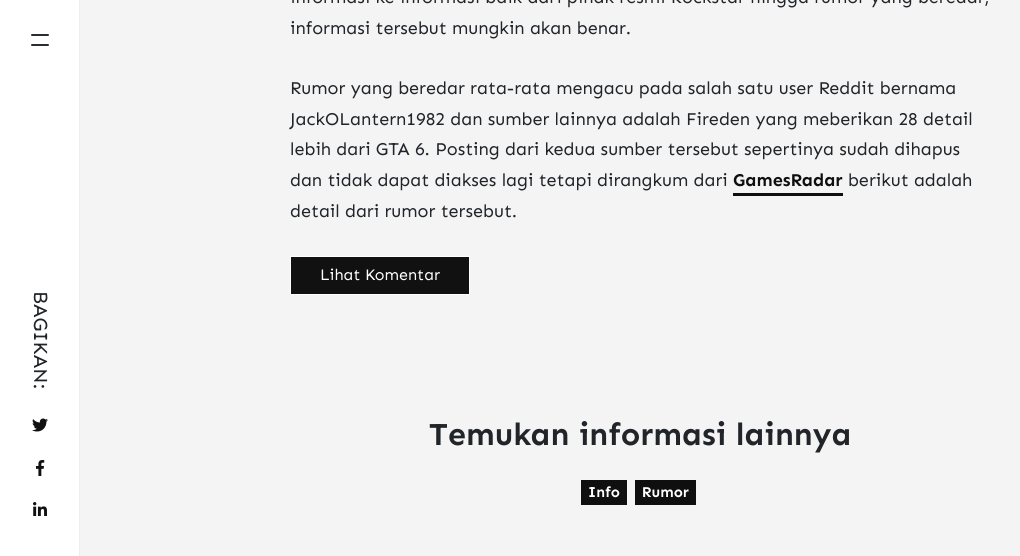
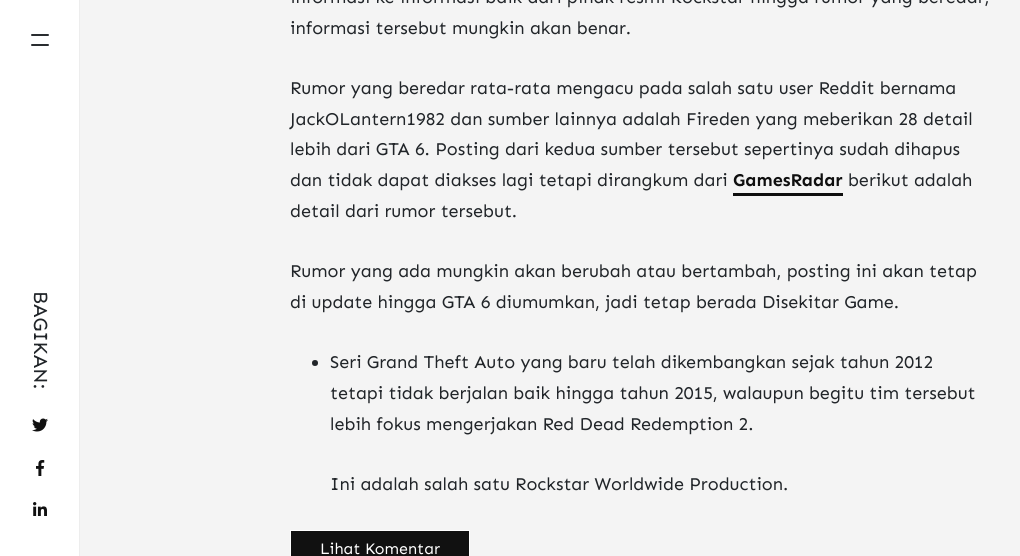
Before and after one commit to arytapermana/dsg-web, a Jekyll site: the page built from _posts/2020-10-24-gta-6-tanggal-rilis-berita-dan-desas-desusnya-rumor.md, in a window 1280 px wide and 900 px high, scrolled down 1061 px, cut to the strip 0-556 px from the top of the window. Shown: the whole strip, without its empty margins (0-1020 px from the left). Built offline with Jekyll 4.4.1, drawn with Linux system fonts in a browser that asks for light colours; nearby versions of some CDN libraries; comment, search, counter and statistics services are not loaded.

Commit message:
Update Blog “2020-10-24-gta-6-tanggal-rilis-berita-dan-desas-desusnya-rumor”

```diff
--- a/_posts/2020-10-24-gta-6-tanggal-rilis-berita-dan-desas-desusnya-rumor.md
+++ b/_posts/2020-10-24-gta-6-tanggal-rilis-berita-dan-desas-desusnya-rumor.md
@@ -11,3 +11,9 @@ tags:
 Grand Theft Auto 6 adalah suatu kemungkinan yang sepertinya tidak kunjung selesai, Rockstar juga masih tidak memberikan pemberitahuan resmi dari seri game open world satu ini. Berbagai media diluar sana telah memberikan begitu banyak rumor yang beredar, walaupun rumor hanyalah rumor yang tidak diketahui asal hingga keaslian informasinya tetapi dengan membandingkan informasi ke informasi baik dari pihak resmi Rockstar hingga rumor yang beredar, informasi tersebut mungkin akan benar.
 
 Rumor yang beredar rata-rata mengacu pada salah satu user Reddit bernama JackOLantern1982 dan sumber lainnya adalah Fireden yang meberikan 28 detail lebih dari GTA 6. Posting dari kedua sumber tersebut sepertinya sudah dihapus dan tidak dapat diakses lagi tetapi dirangkum dari [GamesRadar](https://www.gamesradar.com/gta-6-release-date-news-trailers-map-gameplay-rumours/) berikut adalah detail dari rumor tersebut.
+
+Rumor yang ada mungkin akan berubah atau bertambah, posting ini akan tetap di update hingga GTA 6 diumumkan, jadi tetap berada Disekitar Game.
+
+* Seri Grand Theft Auto yang baru telah dikembangkan sejak tahun 2012 tetapi tidak berjalan baik hingga tahun 2015, walaupun begitu tim tersebut lebih fokus mengerjakan Red Dead Redemption 2.
+
+  Ini adalah salah satu Rockstar Worldwide Production.
```
